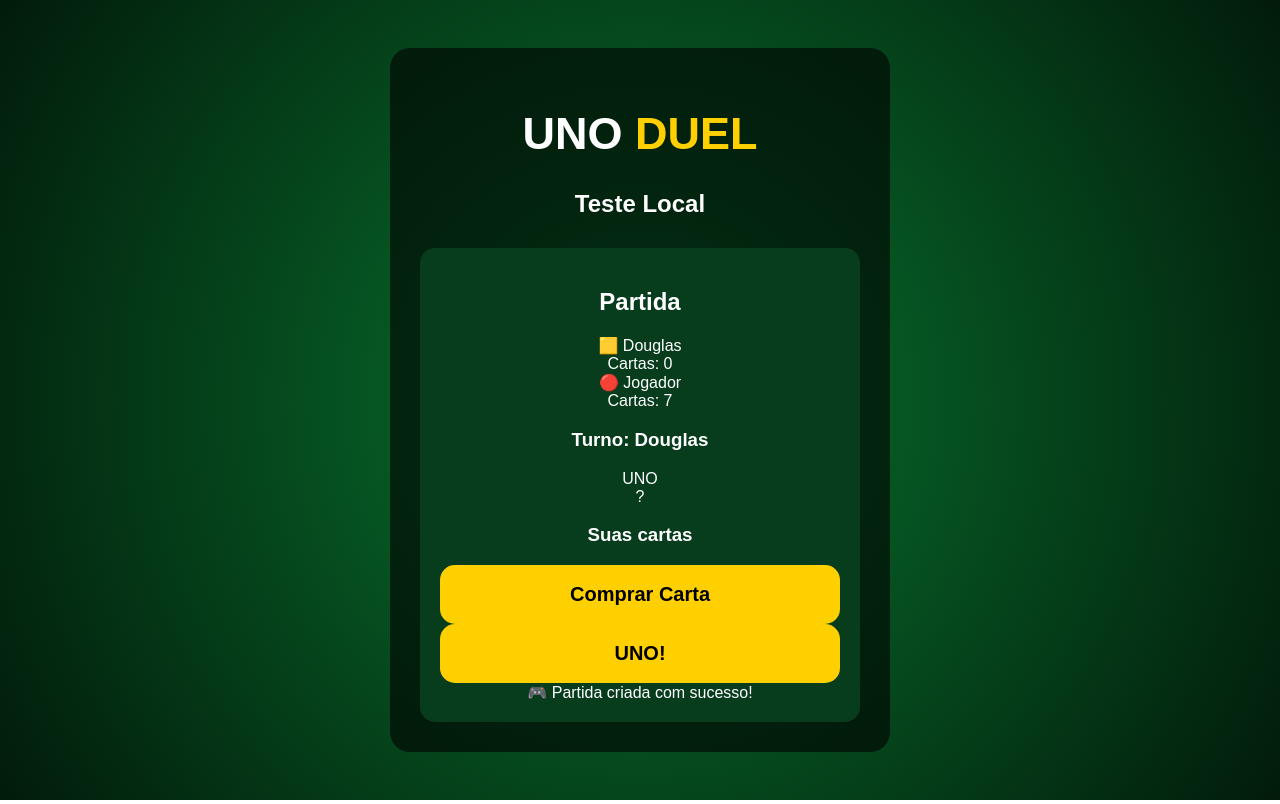
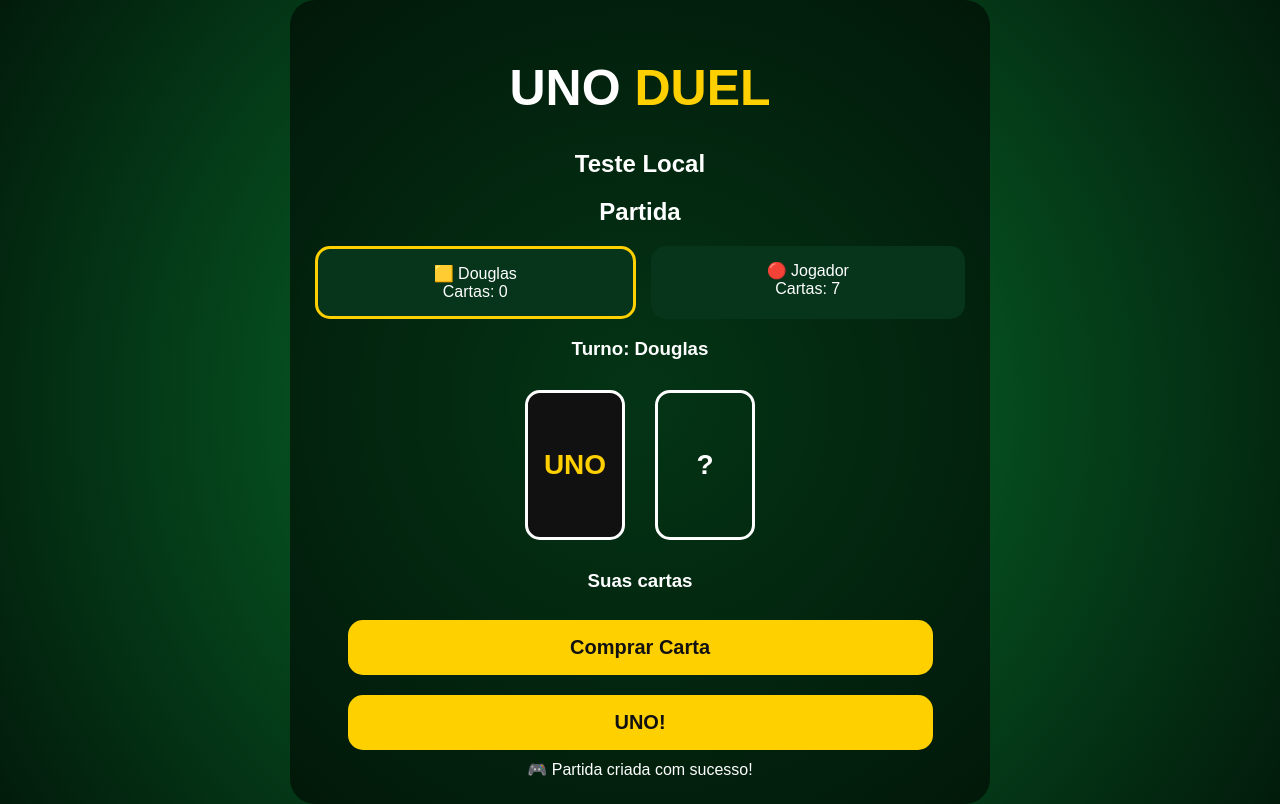
Before and after one commit to PANINOBR/uno-duel-online, a plain HTML site: page index.html in a window 1280 px wide. Both pictures are taken after a click on the button "CRIAR PARTIDA". Drawn offline with Linux system fonts and the light colour scheme.

Commit message:
style.css

```diff
--- a/style.css
+++ b/style.css
@@ -12,11 +12,11 @@ body{
     background:
     radial-gradient(circle,#08752f,#021b0b);
 
+    color:white;
+
     display:flex;
     justify-content:center;
     align-items:center;
-
-    color:white;
 
 }
 
@@ -24,14 +24,14 @@ body{
 
 .container{
 
-    width:90%;
-    max-width:500px;
+    width:95%;
+    max-width:700px;
 
-    background:rgba(0,0,0,.6);
+    background:rgba(0,0,0,.55);
 
-    padding:30px;
+    padding:25px;
 
-    border-radius:20px;
+    border-radius:25px;
 
     text-align:center;
 
@@ -41,7 +41,7 @@ body{
 
 h1{
 
-    font-size:45px;
+    font-size:50px;
 
 }
 
@@ -56,9 +56,11 @@ h1 span{
 
 button{
 
-    width:100%;
+    width:90%;
 
-    padding:18px;
+    padding:16px;
+
+    margin:10px;
 
     border:none;
 
@@ -66,19 +68,11 @@ button{
 
     background:#ffd000;
 
+    color:#111;
+
     font-size:20px;
 
     font-weight:bold;
-
-    cursor:pointer;
-
-}
-
-
-
-button:hover{
-
-    transform:scale(1.05);
 
 }
 
@@ -92,14 +86,166 @@ button:hover{
 
 
 
-#game{
+.players{
 
-    margin-top:30px;
+    display:flex;
 
-    padding:20px;
+    gap:15px;
 
-    background:#073d1d;
+    justify-content:center;
+
+}
+
+
+
+.player{
+
+    background:#06351b;
+
+    padding:15px;
 
     border-radius:15px;
 
+    flex:1;
+
 }
+
+
+
+.developer{
+
+    border:3px solid #ffd000;
+
+}
+
+
+
+.table{
+
+    display:flex;
+
+    justify-content:center;
+
+    gap:30px;
+
+    margin:30px;
+
+}
+
+
+
+.card{
+
+    width:100px;
+
+    height:150px;
+
+    border-radius:15px;
+
+    display:flex;
+
+    align-items:center;
+
+    justify-content:center;
+
+    font-size:28px;
+
+    font-weight:bold;
+
+    color:white;
+
+    border:3px solid white;
+
+}
+
+
+
+.back{
+
+    background:#111;
+
+    color:#ffd000;
+
+}
+
+
+
+#hand{
+
+    display:flex;
+
+    flex-wrap:wrap;
+
+    justify-content:center;
+
+    gap:10px;
+
+}
+
+
+
+.handCard{
+
+    width:70px;
+
+    height:100px;
+
+    border-radius:12px;
+
+    display:flex;
+
+    align-items:center;
+
+    justify-content:center;
+
+    font-size:22px;
+
+    font-weight:bold;
+
+    border:3px solid white;
+
+    cursor:pointer;
+
+}
+
+
+
+.red{
+
+    background:#e60000;
+
+}
+
+
+
+.blue{
+
+    background:#0055ff;
+
+}
+
+
+
+.green{
+
+    background:#009933;
+
+}
+
+
+
+.yellow{
+
+    background:#ffd000;
+
+    color:black;
+
+}
+
+
+
+.black{
+
+    background:#111;
+
+}
```
